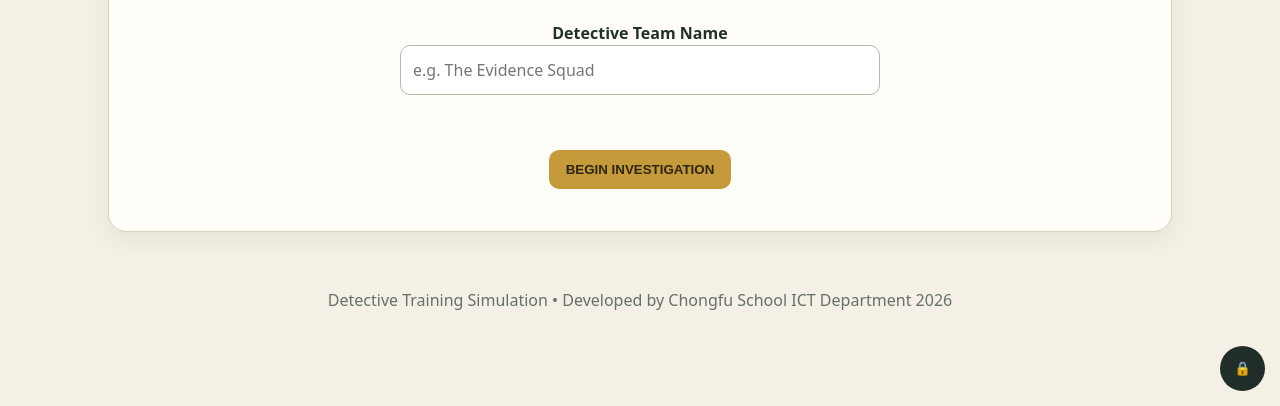
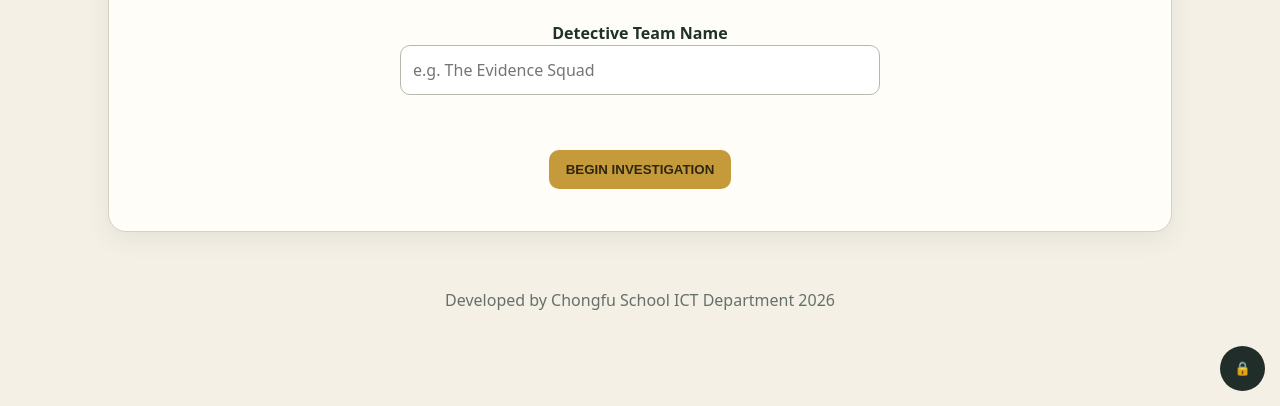
Before and after one commit to msviolet-stack/-R1-applewood-foundation-mystery, a plain HTML site: page index.html in a window 1280 px wide. Shown: the part 394-800 px from the top of the page. Drawn offline with Linux system fonts and the light colour scheme.

Commit message:
Standardize school ICT department footer

```diff
--- a/index.html
+++ b/index.html
@@ -30,7 +30,7 @@
 <section id="notes" class="panel"><div class="card"><h2>Detective Notebook</h2><p class="meta">Notes are saved only in this browser.</p><textarea id="notesBox" rows="13" placeholder="Record contradictions, motives, opportunity, physical evidence, and your team's theory..."></textarea><p><button class="btn" id="saveNotes">SAVE NOTES</button> <span id="saved" class="meta"></span></p></div></section>
 <section id="accuse" class="panel"><div class="card"><h2>Final Accusation</h2><p>Your team should connect <b>opportunity + method + physical evidence + motive</b>.</p><label>Who removed the Golden Apple?</label><select id="accused" class="field"><option value="">Choose a suspect</option><option>Maya Chen</option><option>Leo Grant</option><option>Nora Bell</option><option>Samir Patel</option><option>Ella Reed</option></select><br><br><label>What evidence best supports your conclusion?</label><textarea id="reason" rows="6" placeholder="Explain your reasoning using at least three clues..."></textarea><br><br><button class="btn gold" id="submitCase">SUBMIT CASE</button><div id="caseResult" class="result"></div></div></section>
 <div id="teacherBox" class="teacherbox"><h3>Teacher Case Solution</h3><p><b>Answer: Leo Grant.</b> Ella is a credible alternative lead because she enters the gallery and carries a large bag; Nora has an apparent safety motive; Samir's role makes the camera interruption look suspicious.</p><p>Leo had legitimate control of the alarm maintenance window, entered during that window, and was seen bringing a trolley and protective cloth toward the gallery. Most importantly, the dust beside the pedestal matches the maintenance workshop and appears on the trolley wheel. The intended reconstruction is that Leo used the maintenance test to avoid triggering the alarm, moved the artifact using the trolley, and hid it temporarily because he believed the crowded event put it at risk.</p><p><b>Discussion point:</b> Opportunity or motive alone is not proof. The strongest conclusion is supported by multiple independent clues.</p></div></section></main>
-<button class="teacher" id="teacherBtn" title="Teacher mode">🔒</button><footer>Detective Training Simulation • Developed by Chongfu School ICT Department 2026</footer>
+<button class="teacher" id="teacherBtn" title="Teacher mode">🔒</button><footer>Developed by Chongfu School ICT Department 2026</footer>
 <script>
 document.addEventListener('DOMContentLoaded',()=>{
 const $=id=>document.getElementById(id), sections=['desk','scene','suspects','evidence','timeline','notes','accuse'];
```
